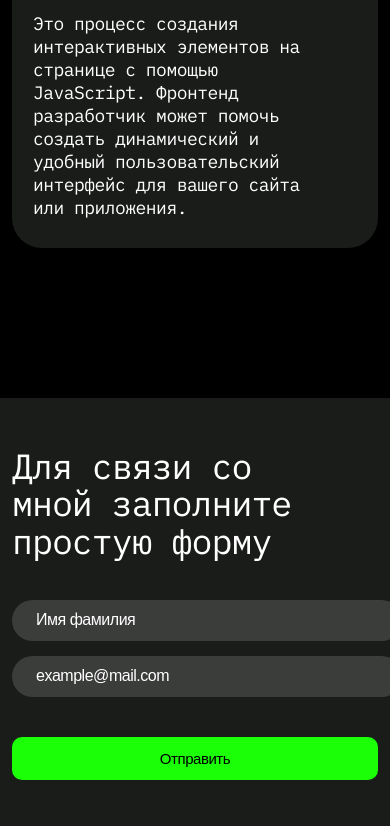
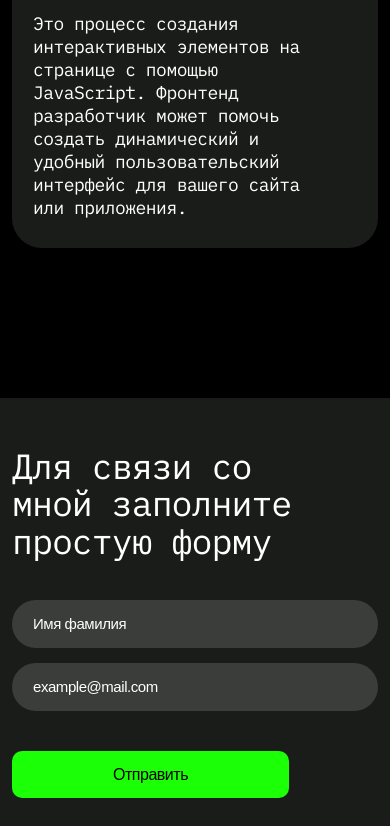
Before and after one commit to PautovMaxim/Portfolio_adaptiv, a plain HTML site: page index.html in a window 390 px wide. Shown: the part 5447-6273 px from the top of the page. Drawn offline with Linux system fonts and the light colour scheme.

Commit message:
Add files via upload

```diff
--- a/index.html
+++ b/index.html
@@ -274,19 +274,21 @@
                     <h2 class="feedback__title">
                         Для связи со мной заполните простую форму
                     </h2>
-
+                    <div class="feedback__wrapper">
+                        <form class="feedback__form">
                             <input
                                 type="text"
                                 placeholder="Имя фамилия"
-                        class="feedback__input feedback__input_name"
+                                class="feedback__input"
                             />
                             <input
                                 type="email"
                                 placeholder="example@mail.com"
-                        class="feedback__input feedback__input_email"
+                                class="feedback__input"
                             />
-
+                        </form>
                         <button class="feedback__btn">Отправить</button>
+                    </div>
                 </div>
             </section>
         </main>
--- a/styles/feedback.css
+++ b/styles/feedback.css
@@ -1,5 +1,4 @@
 .feedback {
-    position: relative;
     padding-bottom: 0px;
     height: 717px;
     border-radius: 30px;
@@ -10,35 +9,39 @@
 }
 
 .feedback__title {
-    position: absolute;
-    top: 100px;
+    margin-bottom: 60px;
+    padding-top: 100px;
     width: 553px;
     font-size: 60px;
     line-height: 60px;
     letter-spacing: -1.8px;
 }
 
+.feedback__wrapper {
+    width: 567px;
+    display: flex;
+    justify-content: space-between;
+    flex-direction: column;
+    gap: 60px;
+}
+
+.feedback__form {
+    display: flex;
+    flex-direction: column;
+    justify-content: space-between;
+    gap: 26px;
+}
+
 .feedback__input {
-    position: absolute;
-    display: block;
+    height: 60px;
     padding-left: 40px;
-    width: 527px;
-    height: 60px;
     border: none;
     border-radius: 1000px;
     font-size: 22px;
     line-height: 29px;
     letter-spacing: -0.66px;
+    background-color: #3B3D3B;
     color: #fff;
-    background-color: #3B3D3B;
-}
-
-.feedback__input_name {
-    bottom: 317px;
-}
-
-.feedback__input_email {
-    bottom: 231px;
 }
 
 .feedback__input::placeholder {
@@ -50,16 +53,14 @@
 }
 
 .feedback__btn {
-    position: absolute;
-    bottom: 101px;
     width: 450px;
     border: none;
     border-radius: 10px;
     font-size: 22px;
     line-height: 70px;
     letter-spacing: -0.66px;
-    color: black;
     background-color: #1BFF07;
+    color: #000;
     cursor: pointer;
 }
 
@@ -70,36 +71,34 @@
     }
 
     .feedback__title {
-        top: 50px;
-        left: 35px;
+        margin-bottom: 40px;
+        padding-left: 35px;
+        padding-top: 50px;
         width: 373px;
         font-size: 40px;
         line-height: 40.5px;
         letter-spacing: -1.2px;
     }
 
+    .feedback__wrapper {
+        padding-left: 37px;
+        width: 383px;
+        gap: 40px;
+    }
+
+    .feedback__form {
+        gap: 17px;
+    }
+
     .feedback__input {
-        left: 37px;
-        padding-left: 24px;
-        width: 359px;
         height: 41px;
         font-size: 16px;
         line-height: 21px;
         letter-spacing: -0.48px;
     }
 
-    .feedback__input_name {
-        bottom: 231px;
-    }
-
-    .feedback__input_email {
-        bottom: 173px;
-    }
-
     .feedback__btn {
-        bottom: 86px;
-        left: 37px;
-        width: 304px;
+        width: 277px;
         font-size: 16px;
         line-height: 47px;
         letter-spacing: -0.48px;
@@ -109,36 +108,33 @@
 @media (max-width: 767px) {
     .feedback {
         height: 428px;
-        border-radius: 0px;
+        border-radius: 0;
         background-image: none;
     }
 
     .feedback__title {
-        margin-bottom: 40px;
+        padding-left: 0px;
         max-width: 310px;
-        padding-top: 50px;
-        position: static;
         font-size: 35px;
         line-height: 37.329px;
         letter-spacing: -1.05px;
     }
 
-    .feedback__input {
-        margin-bottom: 15px;
-        position: static;
+    .feedback__wrapper {
+        padding-left: 0px;
         width: 100%;
-        left: 0;
     }
 
-    .feedback__input_email {
-        margin-bottom: 40px;
+    .feedback__form {
+        gap: 15px;
     }
 
-    .feedback__btn {
-        position: static;
-        width: 100%;
+    .feedback__input {
+        padding-left: 21px;
+        height: 48px;
+        border-radius: 622.143px;
         font-size: 15px;
-        line-height: 43px;
+        line-height: 20px;
         letter-spacing: -0.45px;
     }
 }
--- a/styles/style.css
+++ b/styles/style.css
@@ -39,14 +39,14 @@ section {
     width: 1150px;
 }
 
-@media (max-width: 1200px) {
+@media (max-width: 1199px) {
     .container {
         width: 100%;
         padding: 0px 15px;
     }
 }
 
-@media (max-width: 768px) {
+@media (max-width: 767px) {
     .container {
         width: 100%;
         padding: 0px 12px;
```
Lines whose indentation alone changed are shown as unchanged.
